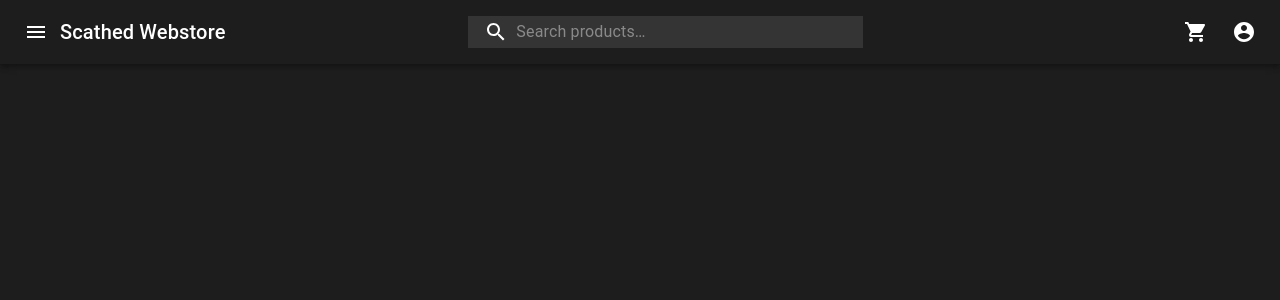
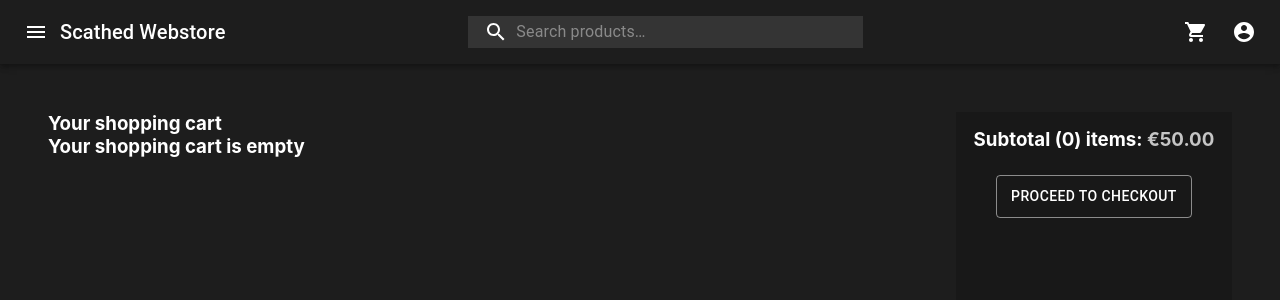
Before and after one commit to Lukementon/scathed-webstore, a React (Create React App) app in the folder frontend/: page /cart in a window 1280 px wide. Before the commit this address had no page. Shown: the top 300 px of the page. Built offline with nearby package versions, Linux system fonts and the light colour scheme.

Commit message:
shopping cart page. Move product cart to separate component to clean up cart page and handle quantity selection

```diff
--- a/frontend/src/App.tsx
+++ b/frontend/src/App.tsx
@@ -5,6 +5,7 @@ import styled from 'styled-components';
 import Header from './components/Header';
 import HomePage from './pages/HomePage';
 import ProductDetailsPage from './pages/ProductDetailsPage';
+import ShoppingCartPage from './pages/ShoppingCartPage';
 
 const theme = createTheme({
   palette: {
@@ -28,6 +29,7 @@ const App = () => {
               <Routes>
                 <Route path='/' element={<HomePage />} />
                 <Route path='/product/:id' element={<ProductDetailsPage />} />
+                <Route path='/cart' element={<ShoppingCartPage />} />
               </Routes>
             </ThemeProvider>
           </Main>
--- a/frontend/src/components/Header.tsx
+++ b/frontend/src/components/Header.tsx
@@ -10,41 +10,29 @@ import { ShoppingCart } from '@material-ui/icons';
 import AccountCircle from '@material-ui/icons/AccountCircle';
 import MenuIcon from '@material-ui/icons/Menu';
 import MoreIcon from '@material-ui/icons/MoreVert';
-import ClearIcon from '@material-ui/icons/Clear';
 import SearchIcon from '@material-ui/icons/Search';
 import React, { useState } from 'react';
+import { useNavigate } from 'react-router-dom';
+import { useRecoilState } from 'recoil';
+import styled from 'styled-components';
 import emblem from '../img/emblem.png';
-import styled from 'styled-components';
-import { useRecoilState } from 'recoil';
-import { shoppingCartState, ShoppingCartItem } from '../state/products/cart';
+import { shoppingCartState } from '../state/products/cart';
 
 const USER_ACCOUNT_MENU_ID = 'primary-search-account-menu';
 const MOBILE_MENU_ID = 'primary-search-account-menu-mobile';
-const SHOPPING_CART_MENU_ID = 'primary-search-shopping-cart-menu';
 
 const Header = () => {
-  const [shoppingCart, setShoppingCart] = useRecoilState(shoppingCartState);
+  const [shoppingCart] = useRecoilState(shoppingCartState);
 
   const [mobileMoreAnchorEl, setMobileMoreAnchorEl] =
     useState<null | HTMLElement>(null);
-  const [shoppingCartAnchorEl, setShoppingCartAnchorEl] =
-    useState<null | HTMLElement>(null);
+
+  const navigate = useNavigate();
 
   const isMobileMenuOpen = Boolean(mobileMoreAnchorEl);
   const handleMobileMenuClose = () => setMobileMoreAnchorEl(null);
   const handleMobileMenuOpen = (event: React.MouseEvent<HTMLElement>) =>
     setMobileMoreAnchorEl(event.currentTarget);
-
-  const isShoppingCartMenuOpen = Boolean(shoppingCartAnchorEl);
-  const handleShoppingCartMenuClose = () => setShoppingCartAnchorEl(null);
-  const handleShoppingCartMenuOpen = (event: React.MouseEvent<HTMLElement>) => {
-    if (!shoppingCart.length) return;
-    setShoppingCartAnchorEl(event.currentTarget);
-  };
-
-  const removeProductFromShoppingCart = (product: ShoppingCartItem) => {
-    //
-  };
 
   const renderMobileMenu = (
     <Menu
@@ -78,42 +66,6 @@ const Header = () => {
     </Menu>
   );
 
-  const renderShoppingCartMenu = (
-    <Menu
-      anchorEl={shoppingCartAnchorEl}
-      anchorOrigin={{ vertical: 'top', horizontal: 'right' }}
-      id={SHOPPING_CART_MENU_ID}
-      keepMounted
-      transformOrigin={{ vertical: 'top', horizontal: 'right' }}
-      open={isShoppingCartMenuOpen}
-      onClose={handleShoppingCartMenuClose}
-    >
-      {shoppingCart.map((cartItem: ShoppingCartItem) => (
-        <MenuItem>
-          <div
-            style={{
-              width: '100%',
-              display: 'flex',
-              alignItems: 'center',
-              justifyContent: 'space-between',
-            }}
-          >
-            <p>{cartItem.product.name}</p>
-            <IconButton
-              onClick={() => removeProductFromShoppingCart(cartItem)}
-              aria-label='remove this product'
-              aria-controls='primary-search-shopping-cart-menu'
-              aria-haspopup='true'
-              color='inherit'
-            >
-              <ClearIcon />
-            </IconButton>
-          </div>
-        </MenuItem>
-      ))}
-    </Menu>
-  );
-
   return (
     <>
       <StyledAppBar position='sticky'>
@@ -144,7 +96,7 @@ const Header = () => {
               <IconButton
                 aria-label='show 4 new cart items'
                 color='inherit'
-                onClick={handleShoppingCartMenuOpen}
+                onClick={() => navigate('/cart')}
               >
                 <Badge badgeContent={shoppingCart.length} color='secondary'>
                   <ShoppingCart />
@@ -175,7 +127,6 @@ const Header = () => {
           </HeaderRight>
         </StyledToolbar>
       </StyledAppBar>
-      {renderShoppingCartMenu}
       {renderMobileMenu}
     </>
   );
--- /dev/null
+++ b/frontend/src/pages/ShoppingCartPage.tsx
@@ -0,0 +1,171 @@
+import {
+  Button,
+  FormControl,
+  InputLabel,
+  MenuItem,
+  Paper,
+  Select,
+} from '@material-ui/core';
+import { useRecoilState } from 'recoil';
+import styled from 'styled-components';
+import { useSelectStyles } from '../hooks/styles/themes';
+import { ShoppingCartItem, shoppingCartState } from '../state/products/cart';
+import { truncateString } from '../utils/text';
+
+const ShoppingCartPage = () => {
+  const [shoppingCart] = useRecoilState(shoppingCartState);
+
+  const classes = useSelectStyles();
+  return (
+    <ShoppingCartContainer>
+      <ShoppingCartLeft>
+        <h3>Your shopping cart</h3>
+        {!shoppingCart.length && <h3>Your shopping cart is empty</h3>}
+
+        <ShoppingCartItems>
+          {shoppingCart.map((cartItem: ShoppingCartItem) => (
+            <ShoppingCartCard elevation={2}>
+              <InnerProductCard>
+                <ProductImage src={cartItem.product.image} />
+                <div>
+                  <h3>{cartItem.product.name}</h3>
+                  <p>{truncateString(cartItem.product.description, 120)}</p>
+                  <ProductModificationButton>
+                    <StyledFormControl variant='outlined'>
+                      <InputLabel
+                        className={classes.root}
+                        id='demo-simple-select-outlined-label'
+                      >
+                        Qty
+                      </InputLabel>
+                      <Select
+                        className={classes.select}
+                        inputProps={{
+                          classes: {
+                            icon: classes.icon,
+                            root: classes.root,
+                          },
+                        }}
+                        variant='outlined'
+                        color='primary'
+                        labelId='demo-simple-select-outlined-label'
+                        id='demo-simple-select-outlined'
+                        label='Size'
+                      >
+                        {cartItem.product.countInStock?.map(({ stock }) => (
+                          <MenuItem key={stock} value={stock}>
+                            {stock}
+                          </MenuItem>
+                        ))}
+                      </Select>
+                    </StyledFormControl>
+                    <p>Delete</p>
+                  </ProductModificationButton>
+                </div>
+              </InnerProductCard>
+            </ShoppingCartCard>
+          ))}
+        </ShoppingCartItems>
+      </ShoppingCartLeft>
+
+      <ShoppingCartRight>
+        <h3>
+          Subtotal ({shoppingCart.length}) items: <span>€50.00</span>{' '}
+        </h3>
+        <ProceedToCheckoutButton variant='outlined' color='secondary'>
+          Proceed to checkout
+        </ProceedToCheckoutButton>
+      </ShoppingCartRight>
+    </ShoppingCartContainer>
+  );
+};
+
+export default ShoppingCartPage;
+
+const ShoppingCartContainer = styled.div`
+  width: 100%;
+  min-height: 80vh;
+  display: flex;
+  align-items: flex-start;
+  justify-content: space-between;
+`;
+
+const ShoppingCartLeft = styled.div`
+  display: flex;
+  flex-direction: column;
+  justify-content: center;
+  align-items: flex-start;
+  width: 80%;
+  margin-right: 2rem;
+`;
+
+const ShoppingCartItems = styled.div`
+  width: 100%;
+`;
+
+const ShoppingCartCard = styled(Paper)`
+  && {
+    background-color: #363636;
+    color: white;
+    width: 100%;
+    margin: 1.5rem 0;
+    padding: 1rem;
+  }
+`;
+
+const InnerProductCard = styled.div`
+  display: flex;
+  align-items: flex-start;
+  width: 100%;
+`;
+
+const ProductImage = styled.img`
+  width: 10%;
+  object-fit: contain;
+  margin-right: 2rem;
+`;
+
+const ProductModificationButton = styled.div`
+  display: flex;
+  align-items: center;
+  margin-top: 1rem;
+
+  > p {
+    cursor: pointer;
+    :hover {
+      text-decoration: underline;
+      color: #c5c5c5;
+    }
+  }
+`;
+
+const StyledFormControl = styled(FormControl)`
+  && {
+    width: 10%;
+    margin-right: 1rem;
+    text-align: left;
+  }
+`;
+
+const ShoppingCartRight = styled.div`
+  background-color: #181818;
+  min-height: 80vh;
+  width: 25%;
+  padding: 1rem;
+  display: flex;
+  flex-direction: column;
+  justify-content: flex-start;
+  align-items: center;
+
+  > h3 > span {
+    color: #c5c5c5;
+  }
+`;
+
+const ProceedToCheckoutButton = styled(Button)`
+  && {
+    margin: 1.5rem 0 1rem 0;
+    padding: 0.5rem 0;
+    width: 80%;
+  }
+`;
```
